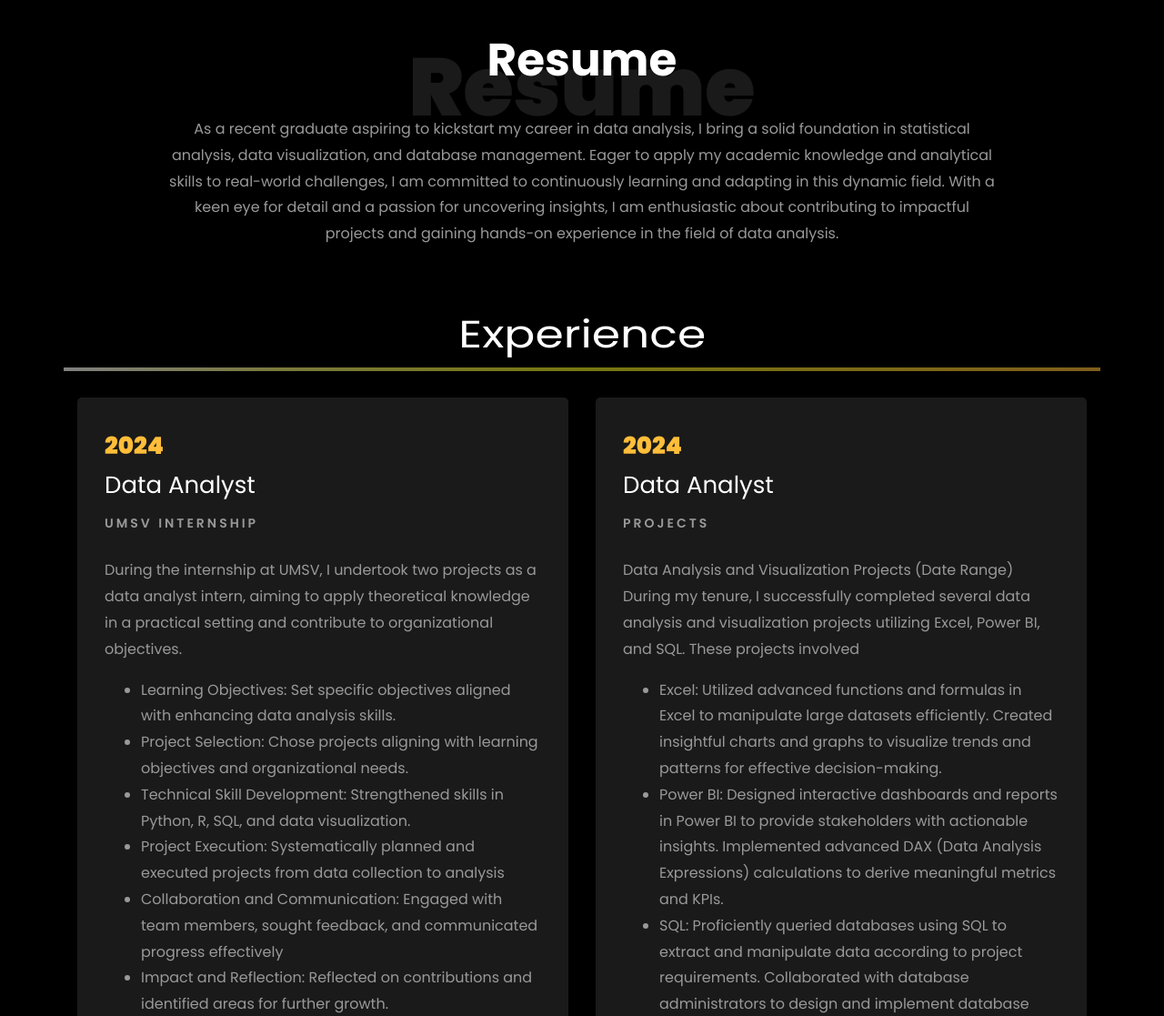
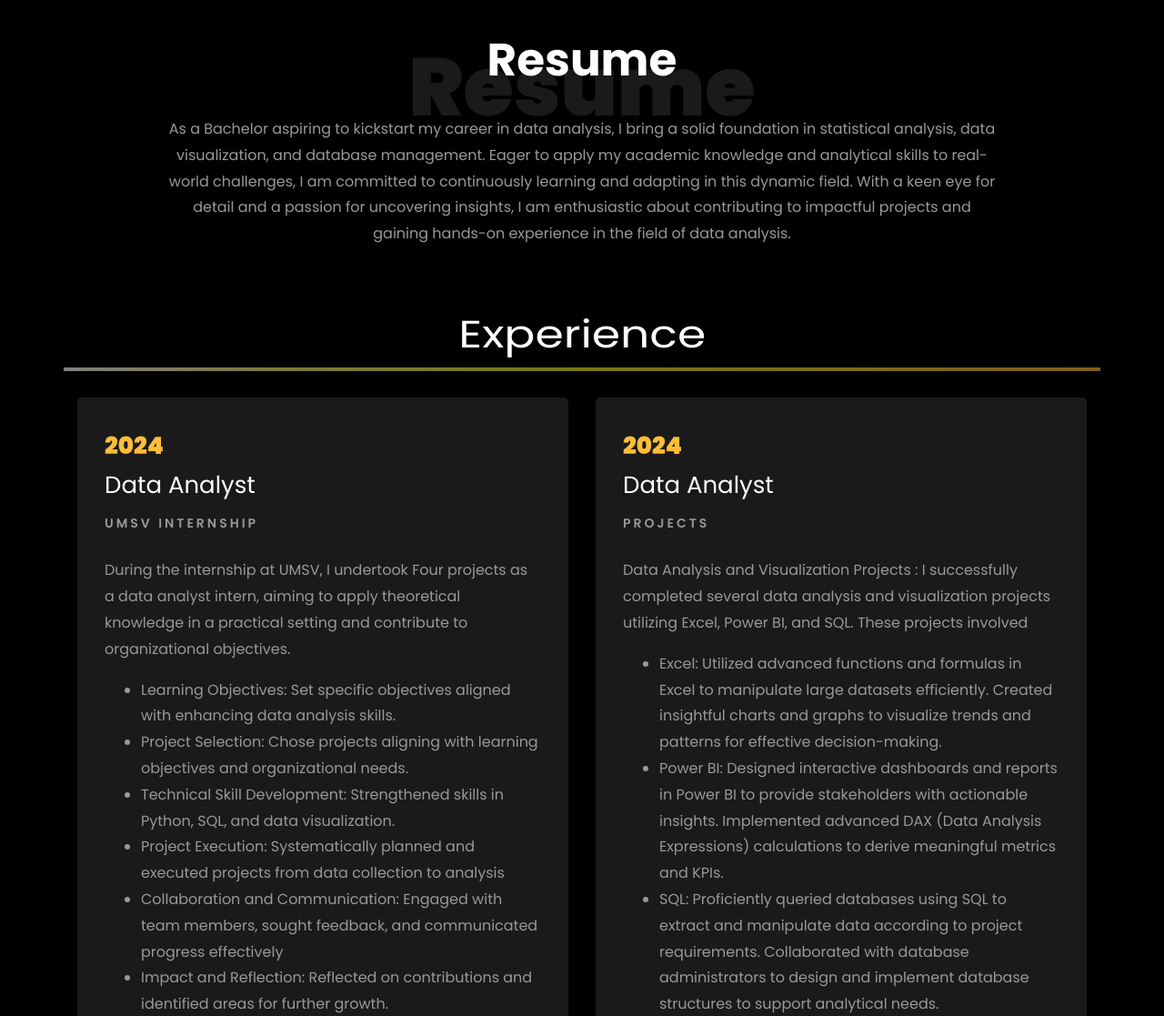
Before and after one commit to sandeep87001/sandeep87001.github.io, a plain HTML site: page index.html in a window 1280 px wide. Shown: the part 1640-2757 px from the top of the page at 91% size. Drawn offline with Linux system fonts and the light colour scheme; files whose address does not match are found by name.

Commit message:
Update index.html

```diff
--- a/index.html
+++ b/index.html
@@ -269,7 +269,7 @@
 								<h1 class="big">About</h1>
 								<h2 class="mb-4">About Me</h2>
 
-								<p>Hello, I'm Sandeep Shah, a motivated 2nd year B-Tech Computer Science student passionate about data analysis. Proficient in Python, SQL, and data visualization, I'm eager to leverage my growing skills to drive insights and contribute meaningfully as a data analyst.</p>
+								<p>Hello, I'm Sandeep Shah, Percussing 2nd year B-Tech Computer Science student passionate about data analysis. Proficient in Python, SQL, and data visualization, I'm eager to leverage my growing skills to drive insights and contribute meaningfully as a data analyst.</p>
 								<ul class="about-info mt-4 px-md-0 px-2">
 									<li class="d-flex"><span>Profile:</span> <span>Data Science &amp; Analytics</span></li>
 									<!-- <li class="d-flex"><span>Domain:</span> <span>Retail, Ecommerce, BFSI &amp; Digital Marketing</span></li> -->
@@ -308,7 +308,7 @@
           <div class="col-md-10 heading-section text-center ftco-animate">
           	<h1 class="big big-2">Resume</h1>
             <h2 class="mb-4">Resume</h2>
-            <p>As a recent graduate aspiring to kickstart my career in data analysis, I bring a solid foundation in statistical analysis, data visualization, and database management. Eager to apply my academic knowledge and analytical skills to real-world challenges, I am committed to continuously learning and adapting in this dynamic field. With a keen eye for detail and a passion for uncovering insights, I am enthusiastic about contributing to impactful projects and gaining hands-on experience in the field of data analysis.</p>
+            <p>As a Bachelor aspiring to kickstart my career in data analysis, I bring a solid foundation in statistical analysis, data visualization, and database management. Eager to apply my academic knowledge and analytical skills to real-world challenges, I am committed to continuously learning and adapting in this dynamic field. With a keen eye for detail and a passion for uncovering insights, I am enthusiastic about contributing to impactful projects and gaining hands-on experience in the field of data analysis.</p>
           </div>
         </div>
 
@@ -324,11 +324,11 @@
 						<span class="date">2024</span>
 						<h2>Data Analyst</h2>
 						<span class="position">UMSV Internship</span>
-						<p class="mt-4">During the internship at UMSV, I undertook two projects as a data analyst intern, aiming to apply theoretical knowledge in a practical setting and contribute to organizational objectives.
+						<p class="mt-4">During the internship at UMSV, I undertook Four projects as a data analyst intern, aiming to apply theoretical knowledge in a practical setting and contribute to organizational objectives.
 							<ul>
 								<li>Learning Objectives: Set specific objectives aligned with enhancing data analysis skills.</li>
 								<li>Project Selection: Chose projects aligning with learning objectives and organizational needs.</li>
-								<li>Technical Skill Development: Strengthened skills in Python, R, SQL, and data visualization.</li>
+								<li>Technical Skill Development: Strengthened skills in Python, SQL, and data visualization.</li>
 								<li>Project Execution: Systematically planned and executed projects from data collection to analysis</li>
 								<li>Collaboration and Communication: Engaged with team members, sought feedback, and communicated progress effectively</li>
 								<li>Impact and Reflection: Reflected on contributions and identified areas for further growth.</li>
@@ -344,9 +344,9 @@
 						<span class="date">2024</span>
 						<h2>Data Analyst</h2>
 						<span class="position">Projects</span>
-						<p class="mt-4">Data Analysis and Visualization Projects (Date Range)
+						<p class="mt-4">Data Analysis and Visualization Projects :
 
-							During my tenure, I successfully completed several data analysis and visualization projects utilizing Excel, Power BI, and SQL. These projects involved
+							I successfully completed several data analysis and visualization projects utilizing Excel, Power BI, and SQL. These projects involved
 							<ul>
 								<li>Excel:
 
@@ -400,7 +400,7 @@
 
     		<div class="row justify-content-center mt-5">
     			<div class="col-md-6 text-center ftco-animate">
-    				<p><a href="https://in.docworkspace.com/d/sIGa5rb-pAeaG5q4G" class="btn btn-primary py-4 px-5">Download CV</a></p>
+    				<p><a href="https://drive.google.com/file/d/1l_RbIFTy-qBMHzAVFqGewtV-nkJ91z7W/view?usp=drivesdk" class="btn btn-primary py-4 px-5">Download CV</a></p>
     			</div>
     		</div>
     	</div>
```
